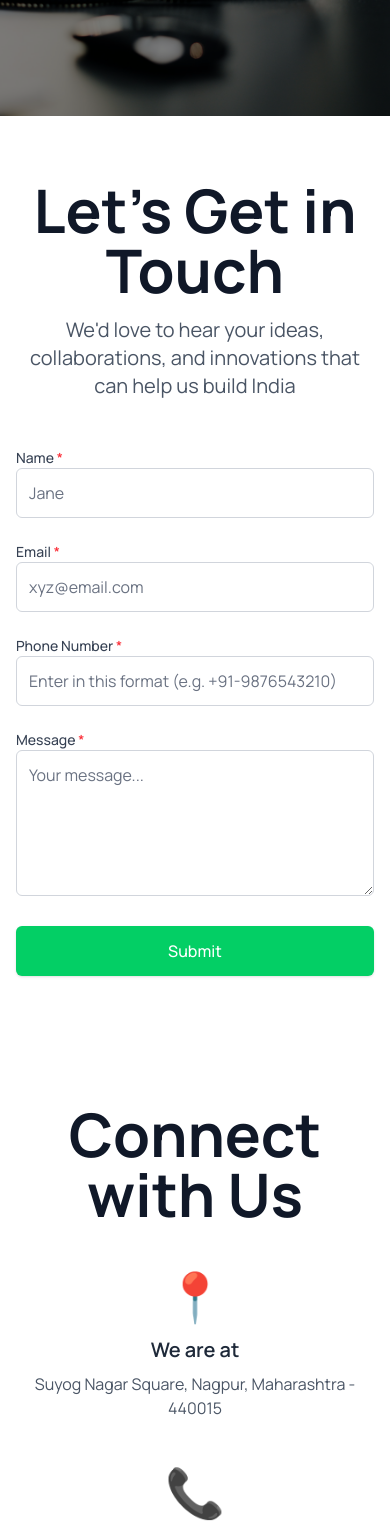
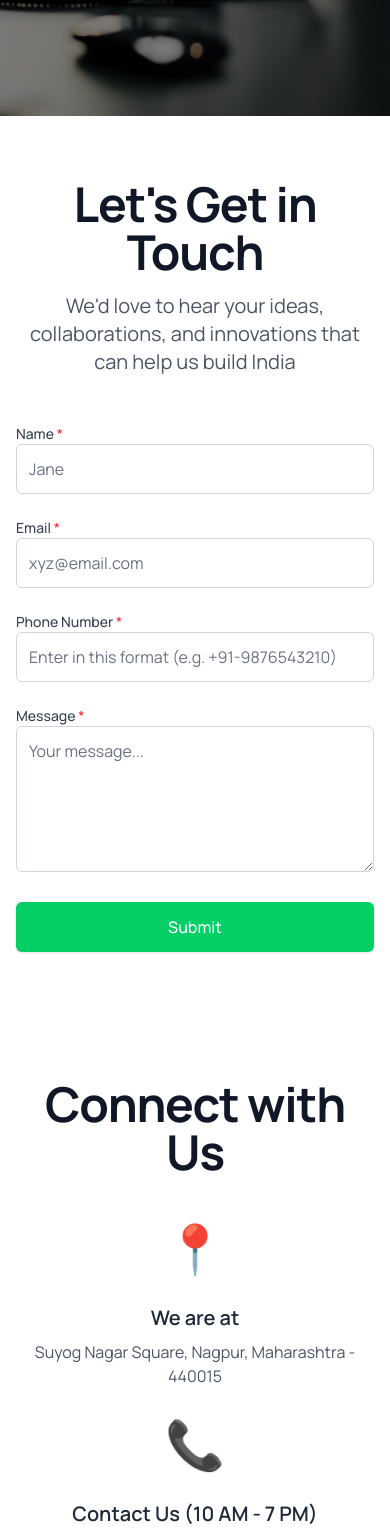
Before and after one commit to Technology-World-Creater/digital-mh-2027, a Next.js app: page /ContactUs in a window 390 px wide. Shown: the part 446-1979 px from the top of the page. Built offline with nearby package versions, Linux system fonts and the light colour scheme.

Commit message:
style(ContactUs): improve responsive design and spacing
- Adjust heading sizes and tracking for better mobile readability
- Update flex layout to be responsive on different screen sizes
- Add consistent top margin to contact info headings

```diff
--- a/src/app/ContactUs/components/ContactForm.tsx
+++ b/src/app/ContactUs/components/ContactForm.tsx
@@ -4,7 +4,7 @@ const ContactForm = () => {
   return (
     <section className="py-16 bg-white">
       <div className="max-w-4xl mx-auto px-4 sm:px-6 lg:px-8 text-center">
-        <h2 className="text-6xl font-bold text-gray-900 mb-4">
+        <h2 className="text-5xl tracking-tight md:text-6xl font-bold text-gray-900 mb-4">
           Let&apos;s Get in Touch
         </h2>
         <p className="text-xl w-full text-gray-600 mb-12">
--- a/src/app/ContactUs/components/ContactInfo.tsx
+++ b/src/app/ContactUs/components/ContactInfo.tsx
@@ -4,15 +4,15 @@ const ContactInfo = () => {
   return (
     <section className="py-16 bg-white">
       <div className="max-w-6xl mx-auto px-4 sm:px-6 lg:px-8 text-center">
-        <h2 className="text-6xl font-bold text-gray-900 mb-12">
+        <h2 className="text-5xl tracking-tight md:text-6xl font-bold text-gray-900 mb-12">
           Connect with Us
         </h2>
-        <div className="flex flex-wrap justify-center gap-12">
+        <div className="flex flex-col md:flex-row flex-wrap justify-center gap-8 md:gap-12">
           {/* Location */}
           <div className="flex flex-col items-center">
             {/* Placeholder for location icon */}
             <div className="text-5xl mb-4">📍</div>
-            <h3 className="text-xl font-semibold text-gray-800 mb-2">
+            <h3 className="text-xl font-semibold text-gray-800 mb-2 mt-4">
               We are at
             </h3>
             <p className="text-gray-600 text-center">
@@ -25,7 +25,7 @@ const ContactInfo = () => {
           <div className="flex flex-col items-center">
             {/* Placeholder for phone icon */}
             <div className="text-5xl mb-4">📞</div>
-            <h3 className="text-xl font-semibold text-gray-800 mb-2">
+            <h3 className="text-xl font-semibold text-gray-800 mb-2 mt-4">
               Contact Us (10 AM - 7 PM)
             </h3>
             <p className="text-gray-600">Mob: +919373133010</p>
@@ -35,7 +35,7 @@ const ContactInfo = () => {
           <div className="flex flex-col items-center">
             {/* Placeholder for email icon */}
             <div className="text-5xl mb-4">✉️</div>
-            <h3 className="text-xl font-semibold text-gray-800 mb-2">
+            <h3 className="text-xl font-semibold text-gray-800 mb-2 mt-4">
               Email Us
             </h3>
             <p className="text-gray-600">
```
